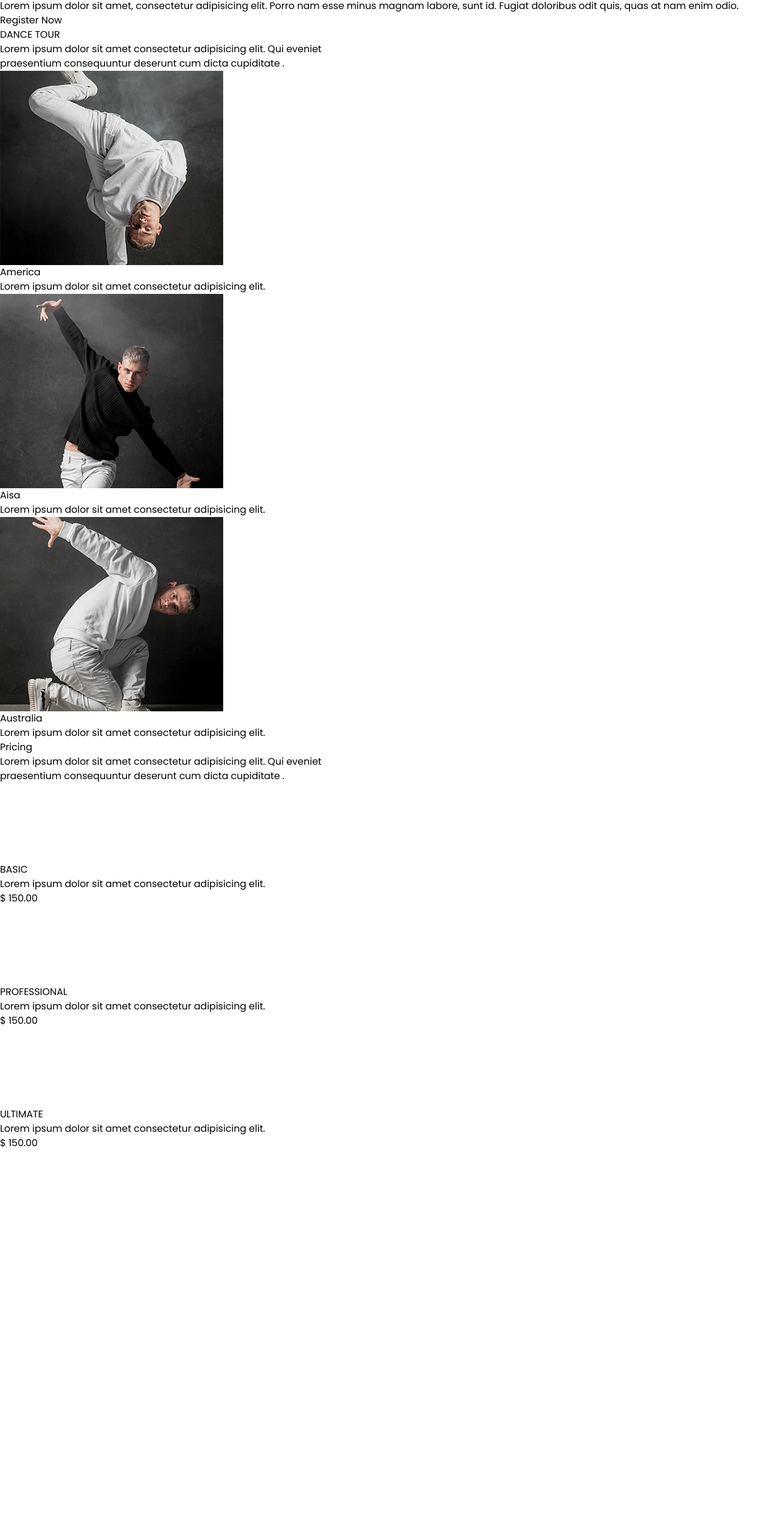
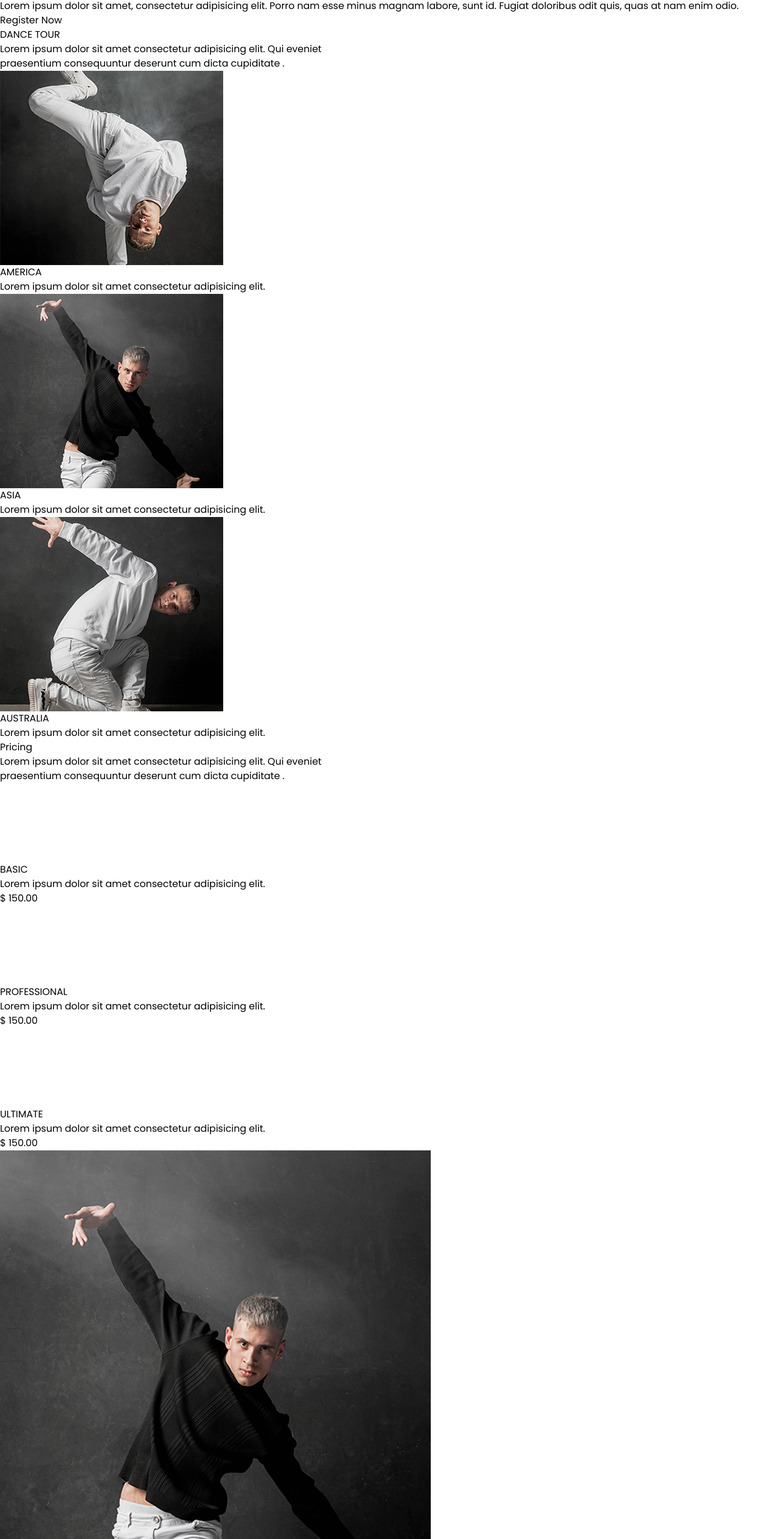
Before and after one commit to anchalraj31082004/musicology, a React (Vite) app: page / in a window 1280 px wide. Shown: the part 229-2795 px from the top of the page at 60% size. Before the commit the page ends 2147 px from the top, so only its background shows below. Built offline with nearby package versions, Linux system fonts and the light colour scheme.

Commit message:
complete BestDancer section

```diff
--- a/src/App.jsx
+++ b/src/App.jsx
@@ -2,14 +2,17 @@ import React from 'react'
 import Header from './components/Header'
 import DanceTour from './components/DanceTour'
 import Pricing from './components/Pricing'
+import BestDancer from './components/BestDancer'
 
 const App = () => {
   return (
-    <div>
+    <>
       <Header/>
       <DanceTour/>
       <Pricing/>
-    </div>
+      <BestDancer img={`flex-row.png`} fDirection="flex-row" text="AMAZING DANCE" />
+      <BestDancer img={`flex-reverse.png`} fDirection="flex-row-reverse" text="BEST DANCER" />
+    </>
   )
 }
 
--- /dev/null
+++ b/src/components/BestDancer.jsx
@@ -0,0 +1,19 @@
+import React from 'react'
+import Button from './Button'
+
+const BestDancer = (props) => {
+  return (
+    <div className={`${props.fDirection} flex justify-between bg-[--secondary-orange] gap-11 `}>
+      <div>
+        <img src={`/assets/${props.img}`} className='h-screen w-[980px]' />
+      </div>
+      <div className='flex flex-col gap-10 text-white max-w-lg items-start mt-60 mx-20'>
+        <h2 className='font-medium text-6xl' >{props.text}</h2>
+        <p className=' font-light text-2xl'>Lorem ipsum dolor, sit amet consectetur adipisicing elit. Eveniet nobis ex sint expedita saepe quasi tempore autem voluptate praesentium, ipsa dolores esse cumque nihil sapiente!</p>
+        <Button text="Read More" bg={`--primary-black`} />
+      </div>
+    </div>
+  )
+}
+
+export default BestDancer
--- a/src/components/Button.jsx
+++ b/src/components/Button.jsx
@@ -2,7 +2,7 @@ import React from 'react'
 
 const Button = (props) => {
   return (
-    <div className={`py-1 px-4 bg-[${props.bg}] rounded-md`}>
+    <div className={`py-1 px-4 text-white bg-[${props.bg}] rounded-md`}>
       <button>{props.text}</button>
     </div>
   )
--- a/src/components/DanceTour.jsx
+++ b/src/components/DanceTour.jsx
@@ -11,9 +11,9 @@ const DanceTour = () => {
         <h4>Lorem ipsum dolor sit amet consectetur adipisicing elit. Qui eveniet <br />  praesentium consequuntur deserunt cum  dicta cupiditate .</h4>
       </div>
       <div className='flex justify-evenly gap-20'>
-        <TourCard img={`card1.png`} text="America" />
-        <TourCard img={`card2.png`} text="Aisa" />
-        <TourCard img={`card3.png`} text="Australia" />
+        <TourCard img={`card1.png`} text="AMERICA" />
+        <TourCard img={`card2.png`} text="ASIA" />
+        <TourCard img={`card3.png`} text="AUSTRALIA" />
       </div>
     </div>
   )
--- a/src/components/Hero.jsx
+++ b/src/components/Hero.jsx
@@ -3,10 +3,10 @@ import Button from './Button'
 
 const Hero = () => {
   return (
-    <div className='text-white max-w-lg items-left gap-7 flex flex-col pt-80 pl-32'>
+    <div className='text-white max-w-lg items-start gap-7 flex flex-col pt-80 pl-32'>
       <h1 className='text-7xl'>TITLE HERE</h1>
       <p>Lorem ipsum dolor sit amet, consectetur adipisicing elit. Porro nam esse minus magnam labore, sunt id. Fugiat doloribus odit quis, quas at nam enim odio.</p>
-      <div className='w-fit'><Button text="Register Now" bg={`--secondary-orange`}/></div>
+      <Button text="Register Now" bg={`--secondary-orange`}/>
     </div>
   )
 }
```
